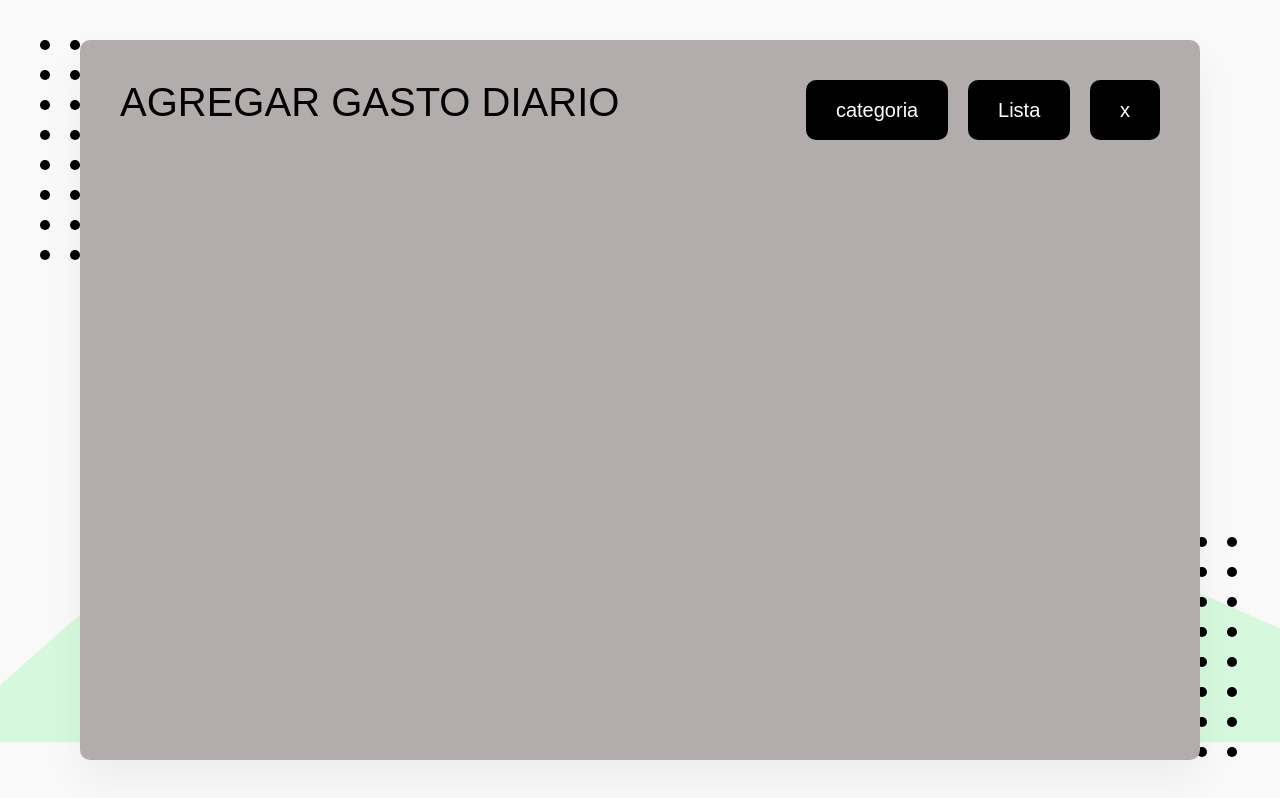
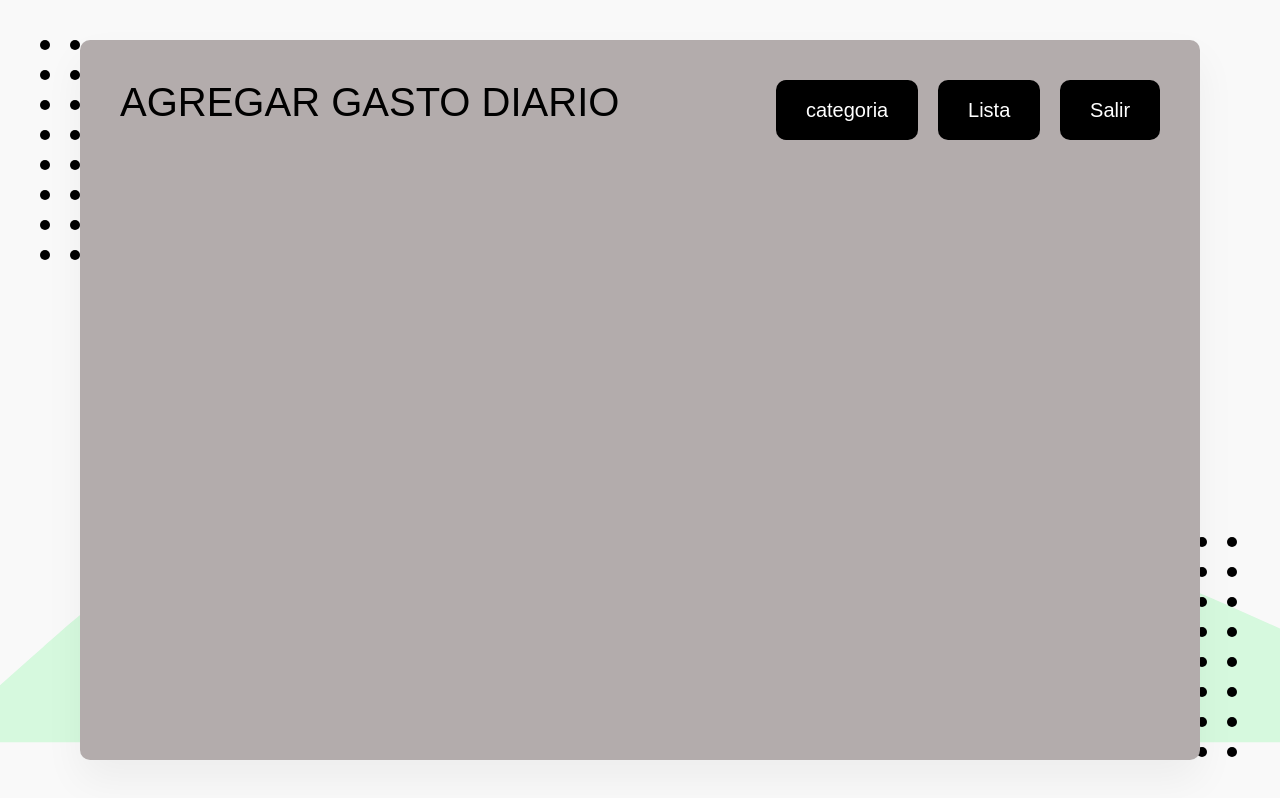
Before and after one commit to cayoss777/firebase-react, a React (Create React App) app: page / in a window 1280 px wide. Built offline with nearby package versions, Linux system fonts and the light colour scheme; no server answers.

Commit message:
Firebase y react

```diff
--- a/src/App.js
+++ b/src/App.js
@@ -27,7 +27,7 @@ const App = () => {
             Lista
           </Boton>
           <Boton to="/">
-            x
+            Salir
           </Boton>
         </ContenedorBotones>
       </ContenedorHeader>
```
